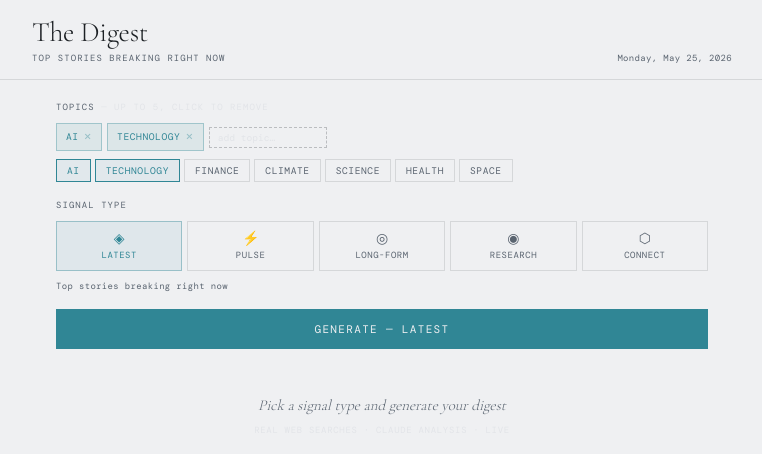
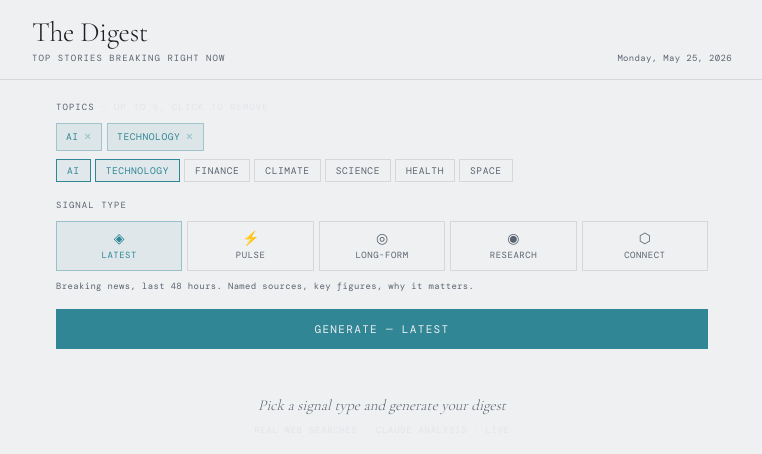
Before and after one commit to fde-shipit/ai-news-agent, a Next.js app: page / in a window 1280 px wide. Shown: the top 454 px of the page, without its empty margins (258-1020 px from the left). Built offline with nearby package versions, Linux system fonts and the light colour scheme.

Commit message:
feat: signal descriptions, remove custom topic input

```diff
--- a/components/NewsDigestAgent.jsx
+++ b/components/NewsDigestAgent.jsx
@@ -131,6 +131,14 @@ Source: [Publication / Site](https://actual-url.com)
 // ─── Constants ────────────────────────────────────────────────────────────────
 const PRESETS = ["AI", "Technology", "Finance", "Climate", "Science", "Health", "Space"];
 
+const SIGNAL_DESCRIPTIONS = {
+  news:      "Breaking news, last 48 hours. Named sources, key figures, why it matters.",
+  pulse:     "What's exploding on GitHub and HN right now. Repos, launches, momentum.",
+  longform:  "Substacks and essays worth your time. Arguments, not headlines.",
+  research:  "Papers and breakthroughs from arxiv and journals. Last 30 days.",
+  synthesis: "Hidden threads linking your topics. Patterns others haven't spotted yet.",
+};
+
 // ─── Parser ───────────────────────────────────────────────────────────────────
 function parseDigest(text) {
   const sections = [];
@@ -174,7 +182,6 @@ function parseDigest(text) {
 export default function NewsDigestAgent() {
   const [topics, setTopics]             = useState(["AI", "Technology"]);
   const [signalId, setSignalId]         = useState("news");
-  const [inputVal, setInputVal]         = useState("");
   const [loading, setLoading]           = useState(false);
   const [sections, setSections]         = useState([]);
   const [steps, setSteps]               = useState([]);
@@ -216,7 +223,6 @@ export default function NewsDigestAgent() {
   const addTopic = (t) => {
     const s = t.trim().slice(0, 24);
     if (s && !topics.includes(s) && topics.length < 5) setTopics(p => [...p, s]);
-    setInputVal("");
   };
   const removeTopic = (t) => setTopics(p => p.filter(x => x !== t));
   const log = (msg) => setSteps(p => [...p, {
@@ -292,10 +298,7 @@ export default function NewsDigestAgent() {
         .gen-btn:disabled { opacity:0.4; cursor:not-allowed; }
         .gen-btn:not(:disabled):hover { opacity:0.84; }
 
-        .topic-input { background:transparent; border:none; outline:none; color:var(--ink); font-family:var(--font-mono),monospace; font-size:0.6rem; width:100px; }
-        .topic-input::placeholder { color:var(--pale); }
-
-        @keyframes fadeUp { from{opacity:0;transform:translateY(8px)} to{opacity:1;transform:translateY(0)} }
+@keyframes fadeUp { from{opacity:0;transform:translateY(8px)} to{opacity:1;transform:translateY(0)} }
         .fadein { animation:fadeUp 0.4s ease forwards; opacity:0; }
         @keyframes blink { 0%,100%{opacity:1} 50%{opacity:0.25} }
         .blink { animation:blink 1.5s ease-in-out infinite; }
@@ -346,13 +349,6 @@ export default function NewsDigestAgent() {
                 {t} <span style={{ opacity: 0.4, fontSize: 13 }}>×</span>
               </span>
             ))}
-            {topics.length < 5 && (
-              <span style={{ display: "inline-flex", alignItems: "center", gap: 4, padding: "3px 8px", border: "1px dashed var(--rule-strong)" }}>
-                <input className="topic-input" placeholder="add topic…" value={inputVal}
-                  onChange={e => setInputVal(e.target.value)}
-                  onKeyDown={e => { if (e.key === "Enter") { e.preventDefault(); addTopic(inputVal); } }} />
-              </span>
-            )}
           </div>
           <div style={{ display: "flex", flexWrap: "wrap", gap: 4 }}>
             {PRESETS.map(p => (
@@ -381,7 +377,7 @@ export default function NewsDigestAgent() {
             ))}
           </div>
           <div style={{ fontFamily: "var(--font-mono), monospace", fontSize: "0.56rem", color: "var(--warm)", marginTop: "0.5rem", letterSpacing: "0.04em" }}>
-            {currentSig.tagline}
+            {SIGNAL_DESCRIPTIONS[signalId]}
           </div>
         </div>
 
```
